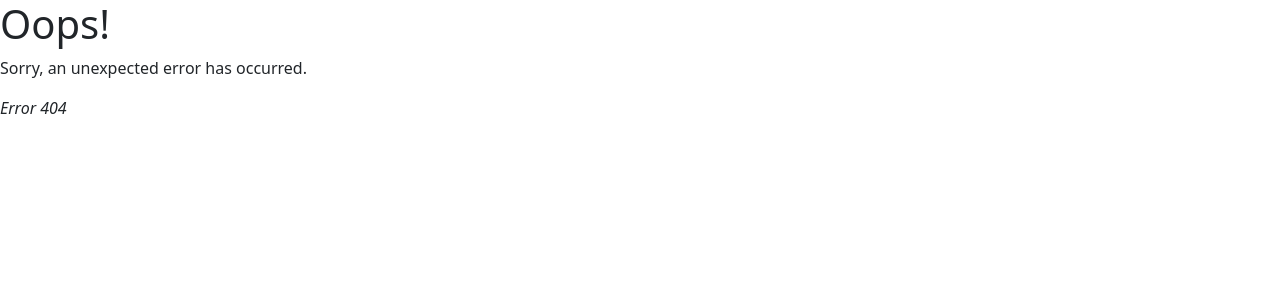
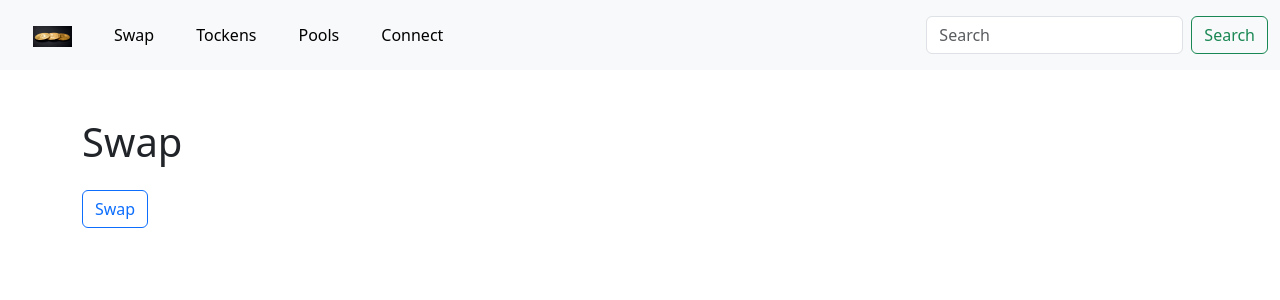
Before and after one commit to ulyhmyges/DEX, a React (Create React App) app in the folder frontapp/: page /swap in a window 1280 px wide. Before the commit this address had no page. Shown: the top 300 px of the page. Built offline with nearby package versions, Linux system fonts and the light colour scheme.

Commit message:
add react-router-dom

```diff
--- a/frontapp/src/App.tsx
+++ b/frontapp/src/App.tsx
@@ -6,9 +6,6 @@ function App() {
     <div className="App">
       <div className="container mt-5">
         <h1 className="mb-4">Hello, a little DEX under construction!</h1>
-        <button type="button" className="btn btn-outline-primary">
-          Bootstrap Button
-        </button>
       </div>
     </div>
   );
--- a/frontapp/src/Navbar.tsx
+++ b/frontapp/src/Navbar.tsx
@@ -1,4 +1,5 @@
 import React from "react";
+import {Link, Outlet} from "react-router-dom";
 
 const Navbar = () => {
     return (
@@ -9,27 +10,28 @@ const Navbar = () => {
                         <ul className="navbar-nav me-auto mb-2 mb-lg-0">
                             <li className="nav-item">
                                 <button className={"btn btn-light"}>
-                                    <a className="nav-link active" aria-current="page" href="#">Home</a>
+                                    <Link className="nav-link active" aria-current="page" to={"/"}>
+                                        <img src={"bitcoin.png"} alt={"bitcoin icon"} width={"39px"} height={"21px"}/></Link>
                                 </button>
                             </li>
                             <li className="nav-item">
                                 <button className={"btn btn-light"}>
-                                    <a className="nav-link active" aria-current="page" href="#">Swap</a>
+                                    <Link className="nav-link active" aria-current="page" to={"swap"}>Swap</Link>
                                 </button>
                             </li>
                             <li className="nav-item">
                                 <button className={"btn btn-light"}>
-                                    <a className="nav-link active" href="#">Tockens</a>
+                                    <Link className="nav-link active" to={"tockens"}>Tockens</Link>
                                 </button>
                             </li>
                             <li className="nav-item">
                                 <button className={"btn btn-light"}>
-                                    <a className="nav-link active" href="#">Pools</a>
+                                    <Link className="nav-link active" to={"pools"}>Pools</Link>
                                 </button>
                             </li>
                             <li className="nav-item">
                                 <button className={"btn btn-light"}>
-                                    <a className="nav-link active" href="#">Connect</a>
+                                    <Link className="nav-link active" to={"connect"}>Connect</Link>
                                 </button>
                             </li>
                         </ul>
@@ -41,6 +43,10 @@ const Navbar = () => {
                     </div>
                 </div>
             </nav>
+            {/* All the other elements */}
+            <div id={"detail"}>
+                <Outlet />
+            </div>
         </div>
     );
 }
--- /dev/null
+++ b/frontapp/src/Swap.tsx
@@ -0,0 +1,16 @@
+import React from "react";
+
+const Swap = () => {
+    return (
+        <div className="App">
+            <div className="container mt-5">
+                <h1 className="mb-4">Swap</h1>
+                <button type="button" className="btn btn-outline-primary">
+                    Swap
+                </button>
+            </div>
+        </div>
+    );
+}
+
+export default Swap;
--- a/frontapp/src/index.tsx
+++ b/frontapp/src/index.tsx
@@ -8,13 +8,38 @@ import './index.css';
 import reportWebVitals from './reportWebVitals';
 import Navbar from "./Navbar";
 import ErrorPage from "./ErrorPage";
+import App from "./App";
+import Swap from "./Swap";
+
 
 const router = createBrowserRouter([
     {
         path: "/",
         element: <Navbar/>,
-        errorElement: <ErrorPage/>
-    },
+        errorElement: <ErrorPage/>,
+        children: [
+            {
+                path: "/",
+                element: <App/>
+            },
+            {
+                path: "swap",
+                element: <Swap/>
+            },
+            {
+                path: "tockens",
+                element: <h1>Tockens</h1>
+            },
+            {
+                path: "pools",
+                element: <h1>Pools</h1>
+            },
+            {
+                path: "connect",
+                element: <h1>Connect</h1>
+            },
+        ]
+    }
 ]);
 
 const root = ReactDOM.createRoot(
```
